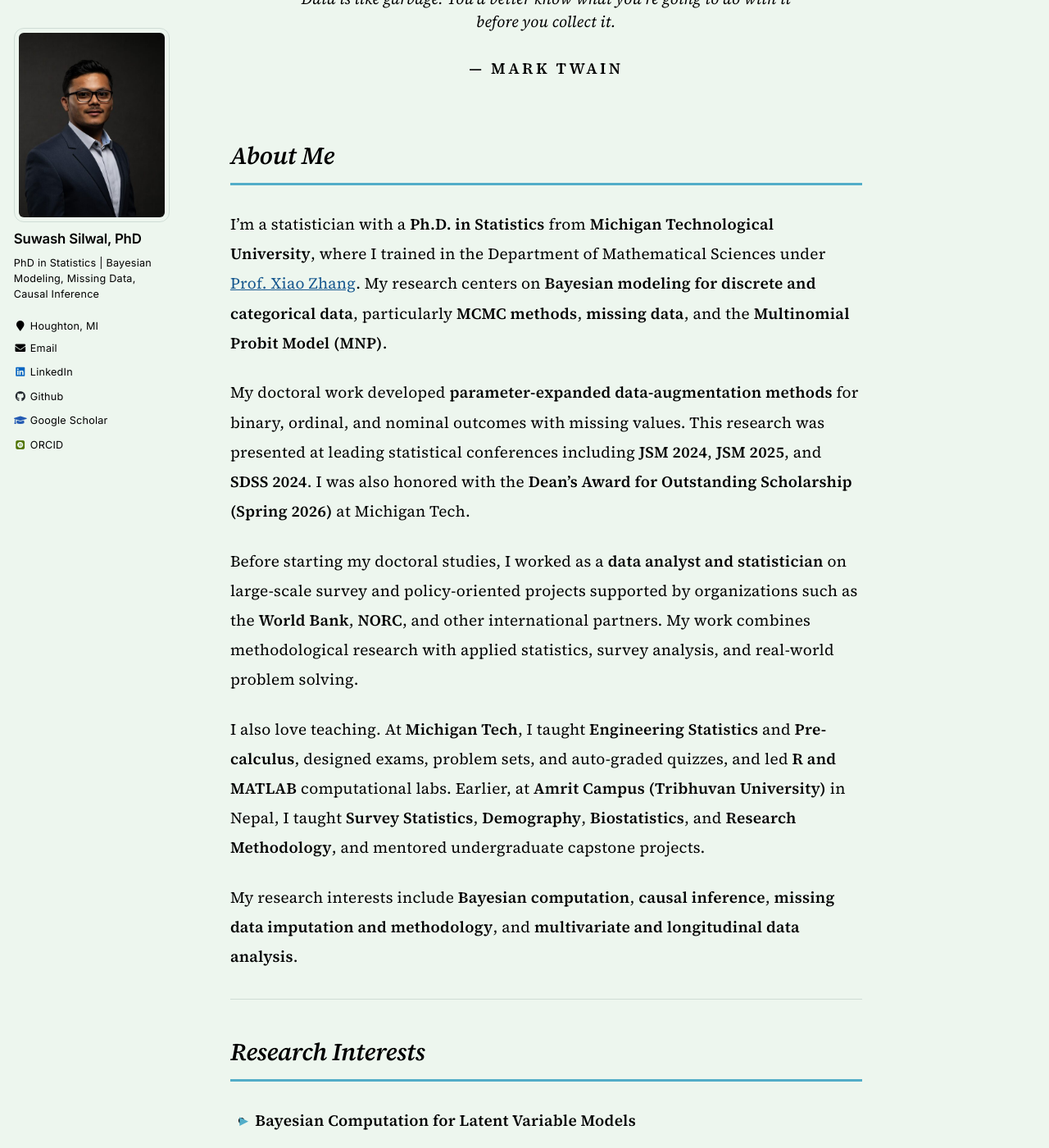
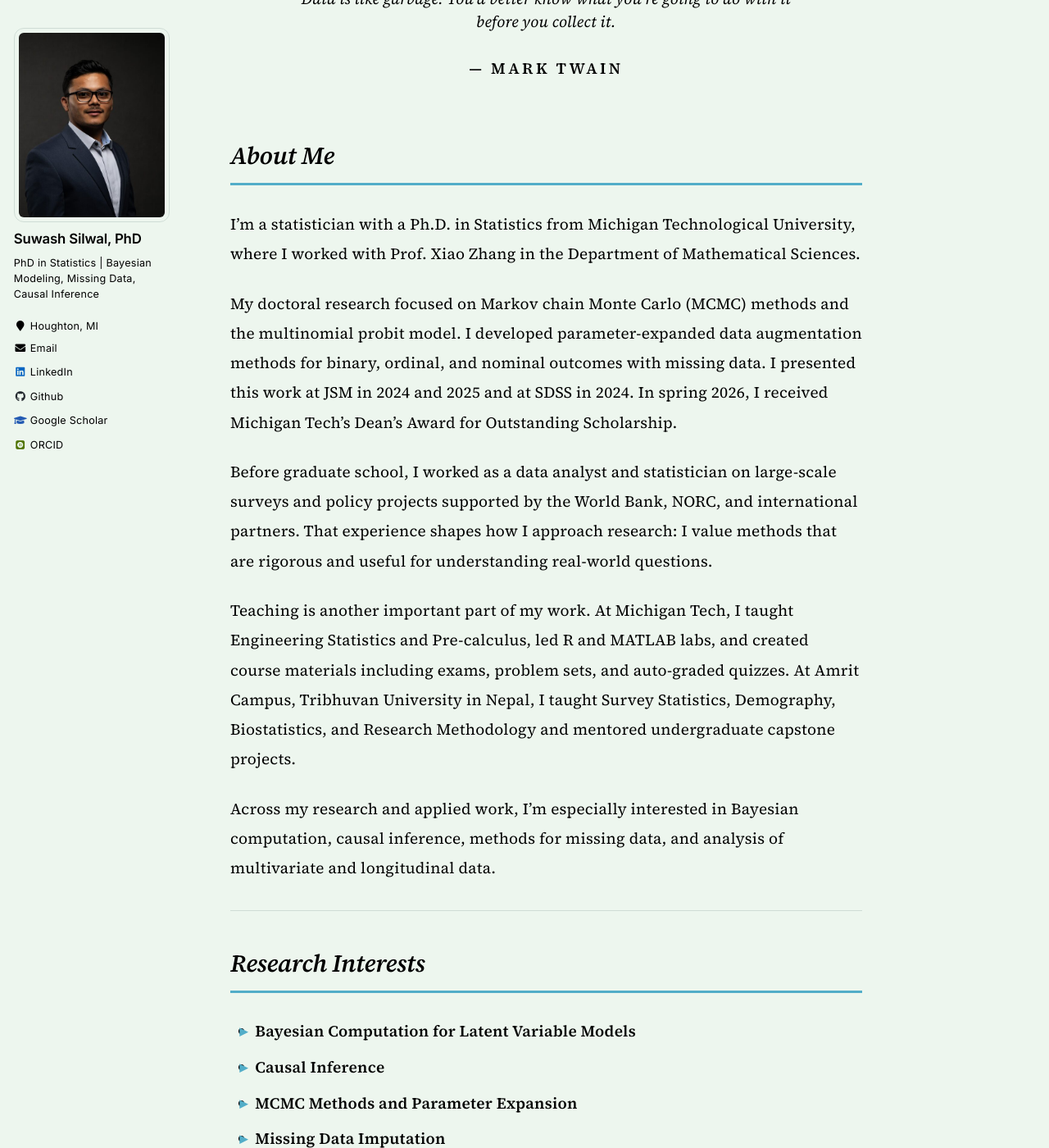
Before and after one commit to ssilwal050/ssilwal050.github.io, a Jekyll site: the page built from _pages/about.md, in a window 1280 px wide and 1400 px high, scrolled down 191 px. Shown: the whole window at 82% size. Built offline with Jekyll 4.4.1, drawn with Linux system fonts in a browser that asks for light colours; some web fonts are replaced.

Commit message:
Update homepage About Me text

```diff
--- a/_pages/about.md
+++ b/_pages/about.md
@@ -76,15 +76,16 @@ redirect_from:
 </style>
 
 ## About Me
-I'm a statistician with a **Ph.D. in Statistics** from **Michigan Technological University**, where I trained in the Department of Mathematical Sciences under [Prof. Xiao Zhang](https://www.mtu.edu/math/department/faculty-staff/faculty/x-zhang/). My research centers on **Bayesian modeling for discrete and categorical data**, particularly **MCMC methods**, **missing data**, and the **Multinomial Probit Model (MNP)**.
 
-My doctoral work developed **parameter-expanded data-augmentation methods** for binary, ordinal, and nominal outcomes with missing values. This research was presented at leading statistical conferences including **JSM 2024**, **JSM 2025**, and **SDSS 2024**. I was also honored with the **Dean's Award for Outstanding Scholarship (Spring 2026)** at Michigan Tech.
+I’m a statistician with a Ph.D. in Statistics from Michigan Technological University, where I worked with Prof. Xiao Zhang in the Department of Mathematical Sciences.
 
-Before starting my doctoral studies, I worked as a **data analyst and statistician** on large-scale survey and policy-oriented projects supported by organizations such as the **World Bank**, **NORC**, and other international partners. My work combines methodological research with applied statistics, survey analysis, and real-world problem solving.
+My doctoral research focused on Markov chain Monte Carlo (MCMC) methods and the multinomial probit model. I developed parameter-expanded data augmentation methods for binary, ordinal, and nominal outcomes with missing data. I presented this work at JSM in 2024 and 2025 and at SDSS in 2024. In spring 2026, I received Michigan Tech’s Dean’s Award for Outstanding Scholarship.
 
-I also love teaching. At **Michigan Tech**, I taught **Engineering Statistics** and **Pre-calculus**, designed exams, problem sets, and auto-graded quizzes, and led **R and MATLAB** computational labs. Earlier, at **Amrit Campus (Tribhuvan University)** in Nepal, I taught **Survey Statistics**, **Demography**, **Biostatistics**, and **Research Methodology**, and mentored undergraduate capstone projects.
+Before graduate school, I worked as a data analyst and statistician on large-scale surveys and policy projects supported by the World Bank, NORC, and international partners. That experience shapes how I approach research: I value methods that are rigorous and useful for understanding real-world questions.
 
-My research interests include **Bayesian computation**, **causal inference**, **missing data imputation and methodology**, and **multivariate and longitudinal data analysis**.
+Teaching is another important part of my work. At Michigan Tech, I taught Engineering Statistics and Pre-calculus, led R and MATLAB labs, and created course materials including exams, problem sets, and auto-graded quizzes. At Amrit Campus, Tribhuvan University in Nepal, I taught Survey Statistics, Demography, Biostatistics, and Research Methodology and mentored undergraduate capstone projects.
+
+Across my research and applied work, I’m especially interested in Bayesian computation, causal inference, methods for missing data, and analysis of multivariate and longitudinal data.
 
 ---
 
```
